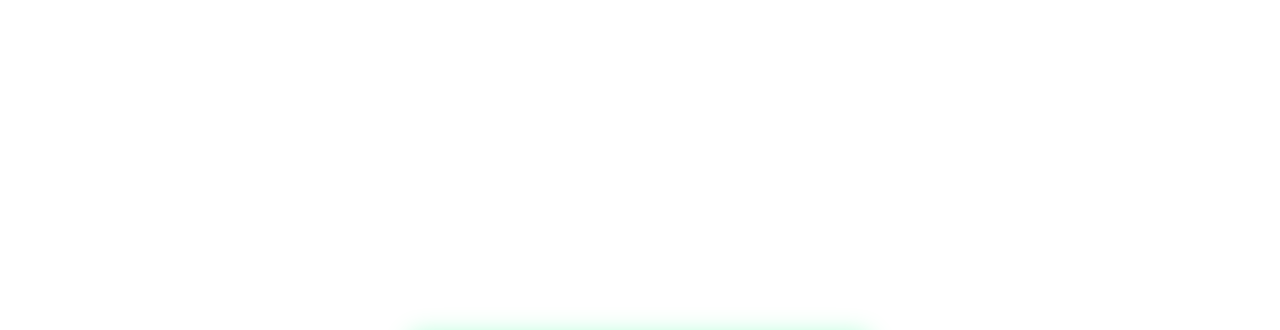
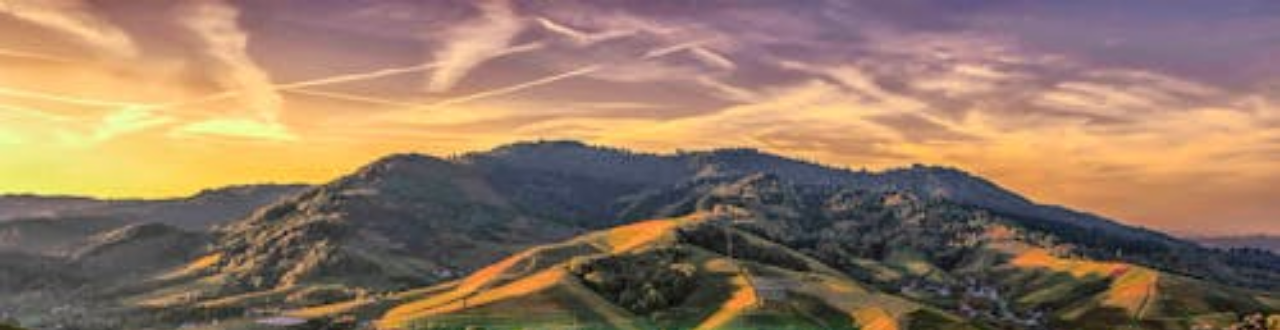
Before and after one commit to TechWithEmma/Digital-Clock, a plain HTML site: page index.html in a window 1280 px wide. Shown: the top 330 px of the page. Drawn offline with Linux system fonts and the light colour scheme.

Commit message:
Update style.css

```diff
--- a/style.css
+++ b/style.css
@@ -2,7 +2,7 @@ body{
     margin: 0;
     font-family: 'Orbitron', sans-serif;
     background-color: #222;
-    background: url(wallppaper.jpeg);
+    background: url(wallpaper.jpeg);
     background-size: cover;
     background-repeat: no-repeat;
     color:#00ff7f;
```
